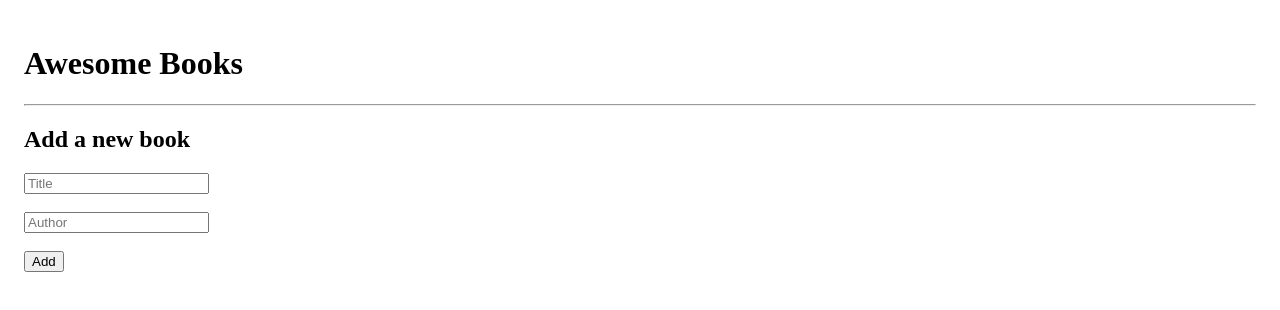
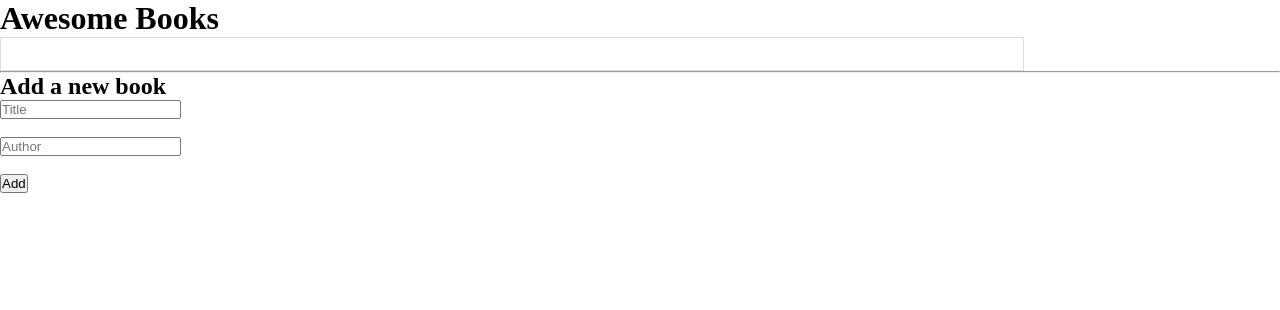
Before and after one commit to Balikuddembe/Awesome-Books, a website: page index.html in a window 1280 px wide. Drawn offline with Linux system fonts and the light colour scheme.

Commit message:
Modified style.css

```diff
--- a/style.css
+++ b/style.css
@@ -1,3 +1,10 @@
-body {
-  padding: 16px;
+* {
+  box-sizing: border-box;
+  margin: 0;
+  padding: 0;
 }
+#list {
+  width: 80%;
+  border: 1px solid #ddd;
+  padding: 1rem;
+}
```
